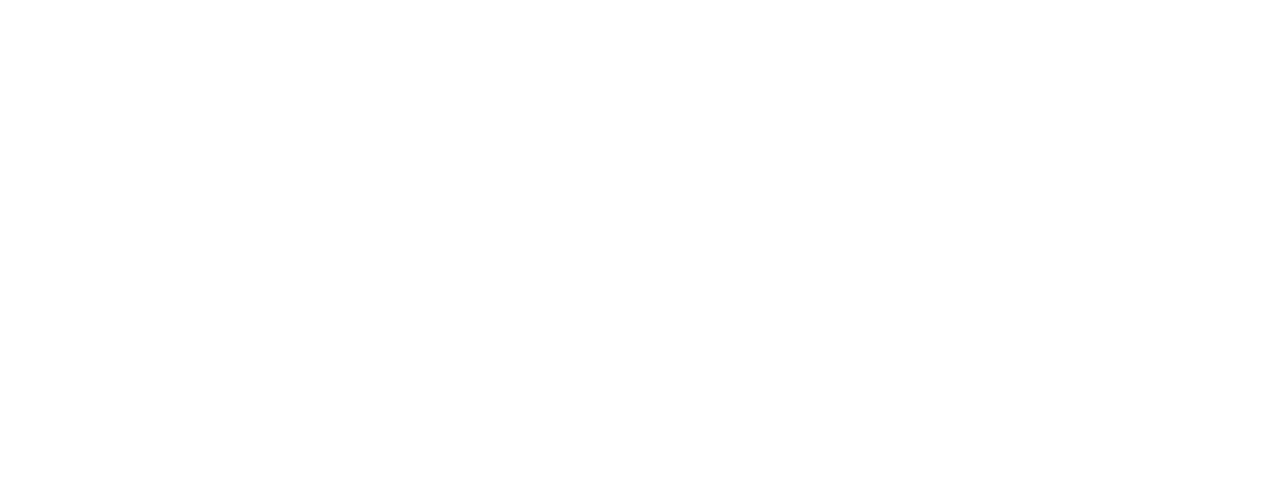
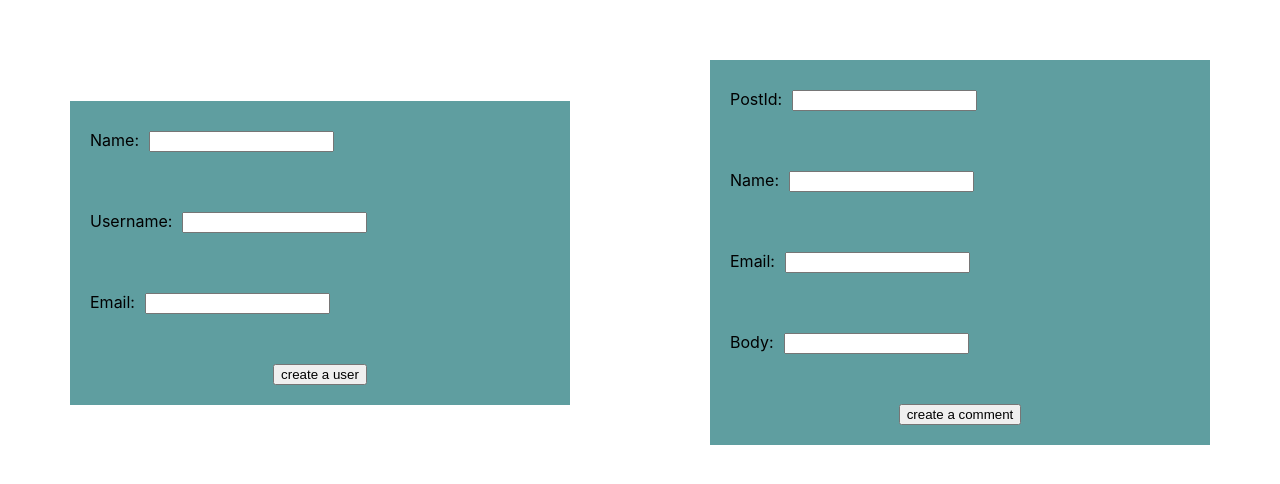
Before and after one commit to zwiebelito/okten_react_learning, a React (Create React App) app: page / in a window 1280 px wide. Shown: the part 140-624 px from the top of the page. Built offline with nearby package versions, Linux system fonts and the light colour scheme.

Commit message:
hw4_task1

```diff
--- a/package.json
+++ b/package.json
@@ -8,6 +8,7 @@
     "@testing-library/user-event": "^13.5.0",
     "react": "^18.2.0",
     "react-dom": "^18.2.0",
+    "react-hook-form": "^7.45.1",
     "react-scripts": "5.0.1",
     "web-vitals": "^2.1.4"
   },
--- /dev/null
+++ b/src/App.css
@@ -0,0 +1,5 @@
+.root {
+    display: flex;
+    justify-content: space-around;
+    align-items: center;
+}
--- a/src/App.js
+++ b/src/App.js
@@ -1,9 +1,13 @@
 import React from 'react';
+import User from "./components/User/User";
+import Comment from "./components/Comment/Comment";
+import "./App.css"
 
 const App = () => {
     return (
-        <div>
-
+        <div className={'root'}>
+            <User />
+            <Comment />
         </div>
     );
 };
--- /dev/null
+++ b/src/components/Comment/Comment.js
@@ -0,0 +1,41 @@
+import React from 'react';
+import {useForm} from "react-hook-form";
+import styles from './Comment.module.css'
+
+const Comment = () => {
+
+    const { handleSubmit, register } = useForm()
+
+    const onSubmit = (data) => {
+        fetch('https://jsonplaceholder.typicode.com/comments', {
+            method: 'POST',
+            body: JSON.stringify(data)})
+            .then((res)=> res.json())
+            .then((data)=> console.log(data))
+    }
+    return (
+        <div className={styles.wrapper}>
+            <form onSubmit={handleSubmit(onSubmit)}>
+                <label>
+                    PostId:
+                    <input type="text" {...register("postId")}/>
+                </label>
+                <label>
+                    Name:
+                    <input type="text" {...register("name")}/>
+                </label>
+                <label>
+                    Email:
+                    <input type="text" {...register("email")}/>
+                </label>
+                <label>
+                    Body:
+                    <input type="text" {...register("body")}/>
+                </label>
+                <input type='submit' value='create a comment' className={styles.submit}/>
+            </form>
+        </div>
+    );
+};
+
+export default Comment;
--- /dev/null
+++ b/src/components/Comment/Comment.module.css
@@ -0,0 +1,24 @@
+.wrapper {
+    margin-top: 200px;
+    width: 500px;
+}
+
+.wrapper > form {
+    background-color: cadetblue;
+    display: flex;
+    justify-content: center;
+    flex-direction: column;
+    align-items: flex-start;
+}
+
+form > label {
+    margin: 20px;
+}
+
+label > input {
+    margin: 10px;
+}
+
+.submit {
+    margin: 20px auto;
+}
--- /dev/null
+++ b/src/components/User/User.js
@@ -0,0 +1,48 @@
+import React, {useRef} from 'react';
+import styles from './User.module.css'
+
+const User = () => {
+
+    const nameRef = useRef('');
+    const userNameRef = useRef('');
+    const emailRef = useRef('');
+
+    const handleSubmit = (e) => {
+        e.preventDefault()
+        fetch('https://jsonplaceholder.typicode.com/users', {
+            method: 'POST',
+            body: JSON.stringify({
+                name: nameRef.current.value,
+                username: userNameRef.current.value,
+                email: emailRef.current.value,
+            }),
+            headers: {
+                'Content-type': 'application/json; charset=UTF-8',
+            },
+        })
+            .then((res)=> res.json())
+            .then((data) => console.log(data))
+    }
+
+    return (
+        <div className={styles.wrapper}>
+            <form onSubmit={handleSubmit}>
+                <label>
+                    Name:
+                    <input type='text' ref={nameRef}/>
+                </label>
+                <label>
+                    Username:
+                    <input type='text' ref={userNameRef}/>
+                </label>
+                <label>
+                    Email:
+                    <input type='text' ref={emailRef}/>
+                </label>
+                    <input type='submit' value='create a user' className={styles.submit}/>
+            </form>
+        </div>
+    );
+};
+
+export default User;
--- /dev/null
+++ b/src/components/User/User.module.css
@@ -0,0 +1,24 @@
+.wrapper {
+    margin-top: 200px;
+    width: 500px;
+}
+
+.wrapper > form {
+    background-color: cadetblue;
+    display: flex;
+    justify-content: center;
+    flex-direction: column;
+    align-items: flex-start;
+}
+
+form > label {
+    margin: 20px;
+}
+
+label > input {
+    margin: 10px;
+}
+
+.submit {
+    margin: 20px auto;
+}
```
Also changed, not shown: 1 other file (tests, documents, lock files or other folders).
